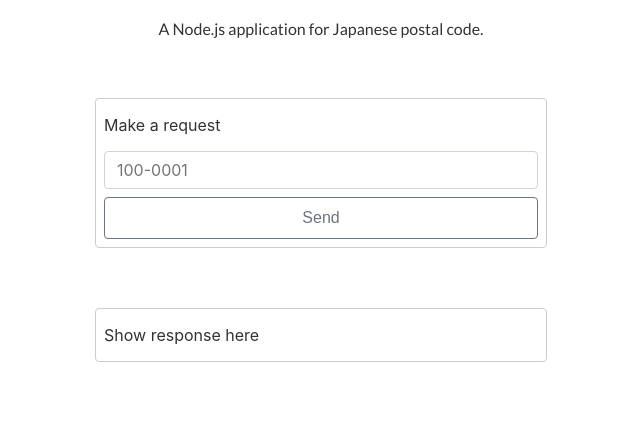
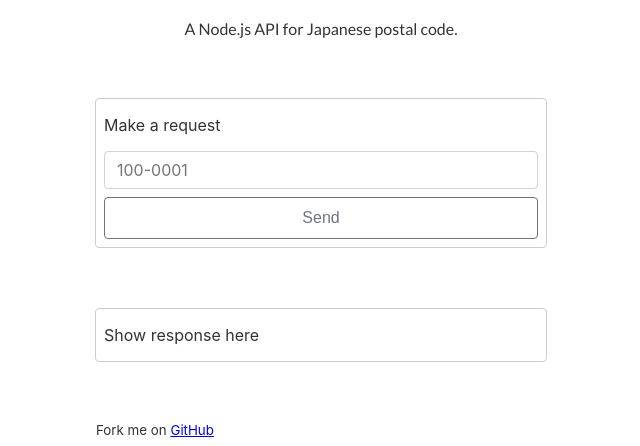
Before and after one commit to ryo4004/postalcode, a website: page client/index.html in a window 1280 px wide. Shown: the part 409-855 px from the top of the page, without its empty margins (319-959 px from the left). Before the commit the page ends 831 px from the top, so only its background shows below. Drawn offline with Linux system fonts and the light colour scheme.

Commit message:
Update index.html

```diff
--- a/client/index.html
+++ b/client/index.html
@@ -9,6 +9,7 @@
 <link href="https://fonts.googleapis.com/css?family=Lato|Ubuntu&display=swap" rel="stylesheet">
 <style>
   body {
+    margin: 8px;
     color: #333;
     font-family: -apple-system,BlinkMacSystemFont,"Segoe UI",Roboto,"Helvetica Neue",Arial,"Noto Sans",sans-serif,"Apple Color Emoji","Segoe UI Emoji","Segoe UI Symbol","Noto Color Emoji";
   }
@@ -18,7 +19,8 @@
   }
   svg {
     display: block;
-    width: 250px;
+    width: 100%;
+    max-width: 250px;
     height: 250px;
     margin: 0 auto;
     fill: url(#gradient);
@@ -42,7 +44,7 @@
   }
   .request, .response {
     margin: 60px auto;
-    width: 80%;
+    width: 100%;
     max-width: 450px;
     border: .55px solid #ccc;
     border-radius: .25rem;
@@ -153,6 +155,12 @@
     margin-top: 8px;
     font-size: .8rem;
   }
+  small {
+    display: block;
+    width: 100%;
+    max-width: 450px;
+    margin: 0 auto;
+  }
 </style>
 <body>
   <div class="logo">
@@ -168,7 +176,7 @@
     </svg>
   </div>
   <h1><a href='https://github.com/ryo4004/postalcode'>Postal Code</a></h1>
-  <p>A Node.js application for Japanese postal code.</p>
+  <p>A Node.js API for Japanese postal code.</p>
   <div class="request">
     <h2>Make a request</h2>
     <form>
@@ -181,6 +189,9 @@
     <h2>Show response here</h2>
     <div id="result"></div>
   </div>
+  <small>
+    Fork me on <a href='https://github.com/ryo4004/postalcode'>GitHub</a>
+  </small>
 </body>
 <script>
 document.getElementById('send').addEventListener('click', (e) => {
```
